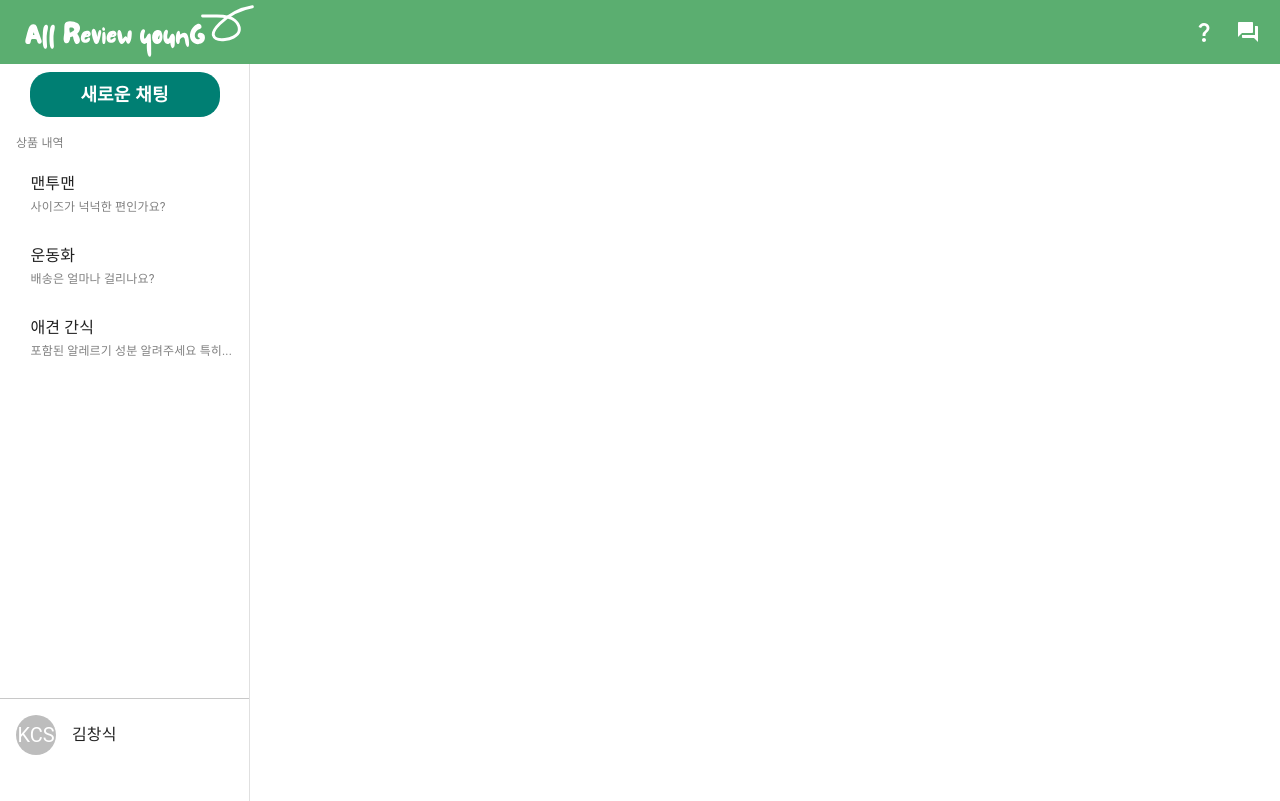
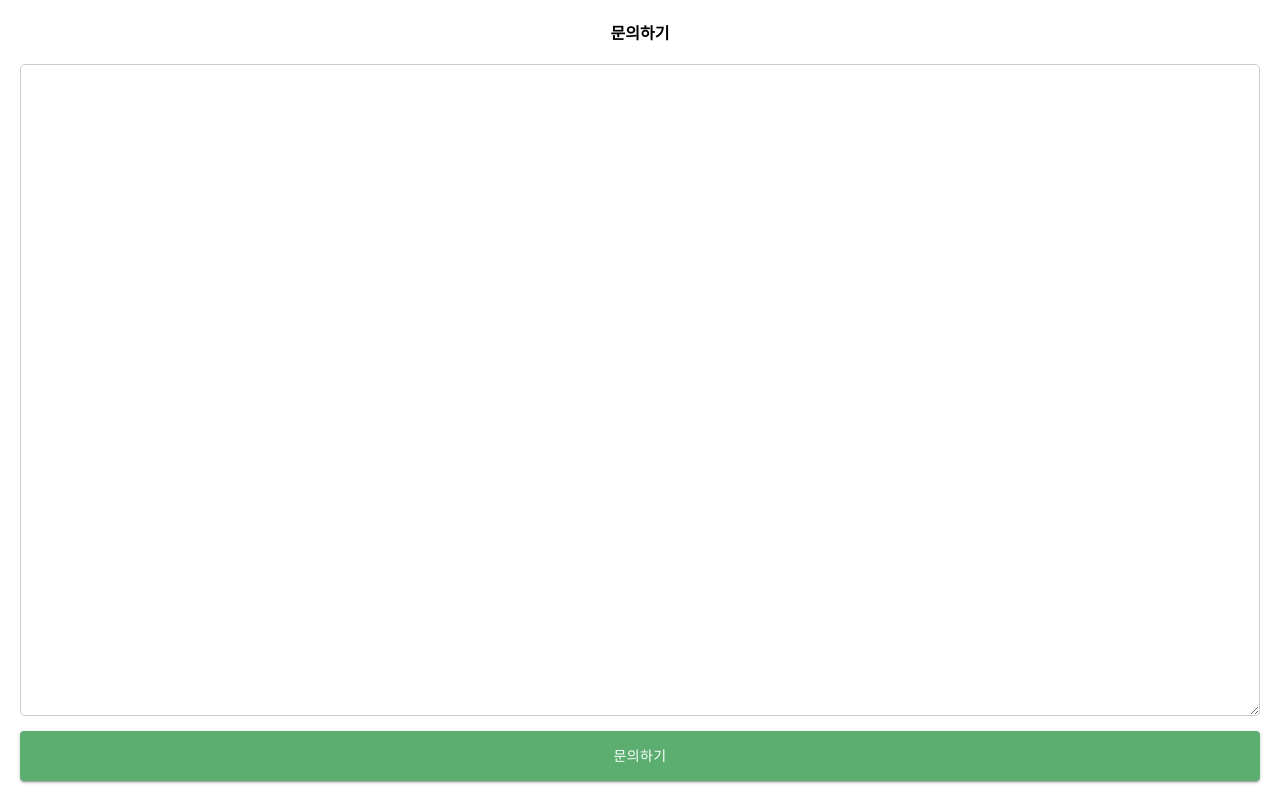
Before and after one commit to Foolish-Bros/ARY-Client, a React (Create React App) app: page /question in a window 1280 px wide. Built offline with nearby package versions, Linux system fonts and the light colour scheme.

Commit message:
Feat: Link Inquiry

```diff
--- a/src/App.js
+++ b/src/App.js
@@ -6,6 +6,7 @@ import Header from "./component/Header";
 import Sidebar from "./component/Sidebar";
 import Login from "./view/Login"; // Import the Login component
 import Signup from "./view/Signup"; // Import the Signin component
+import QnA from "./view/QnA";
 
 function App() {
 	const location = useLocation();
@@ -15,7 +16,8 @@ function App() {
 		location.pathname === "/login" ||
 		location.pathname === "/Login" ||
 		location.pathname === "/signup" ||
-		location.pathname === "/Signup";
+		location.pathname === "/Signup" ||
+		location.pathname === "/question";
 
 	return (
 		<>
@@ -25,6 +27,7 @@ function App() {
 				<Route exact path="/" element={<MainView />} />
 				<Route exact path="/result" element={<Chat />} />
 				<Route exact path="/login" element={<Login />} />{" "}
+				<Route exact path="/question" element={<QnA />} />
 				{/* Route for Login */}
 				<Route exact path="/signup" element={<Signup />} />{" "}
 				{/* Route for Signup */}
--- a/src/component/Header.js
+++ b/src/component/Header.js
@@ -44,7 +44,7 @@ function Header() {
 							onClick={() => {
 								// TODO: 링크 수정
 								window.open(
-									"https://lttworld.notion.site/API-Document-188487d905d24695a7c151ca89003446?pvs=74",
+									"/question",
 									"window_name",
 									"width=430, height=500, location=no, status=no, scrollbars=yes"
 								);
--- a/src/view/MainView.js
+++ b/src/view/MainView.js
@@ -126,7 +126,7 @@ function MainView() {
 						</FormControl>
 
 						<TextField
-							label="검색 또는 URL 입력"
+							label="URL 입력"
 							variant="outlined"
 							fullWidth
 							onChange={handleUrlChange}
--- /dev/null
+++ b/src/view/QnA.js
@@ -0,0 +1,59 @@
+import React, { useState } from "react";
+import { Button } from "@mui/material";
+
+import styles from "./QnA.module.css";
+import axios from "../axios";
+import { useCookies } from "react-cookie";
+
+function QnA() {
+	const cookie = useCookies(["token"]);
+	const token = cookie[0].token;
+	const [text, setText] = useState("");
+
+	const handleChange = (e) => {
+		setText(e.target.value);
+	};
+
+	const onSubmitQuestion = () => {
+		axios
+			.post(
+				"/inquiry/question",
+				{
+					content: text,
+				},
+				{
+					headers: {
+						Authorization: `Bearer ${token}`,
+					},
+				}
+			)
+			.then((res) => {
+				console.log(res);
+				if (res.data.success) {
+					alert(res.data.message);
+					window.close();
+				} else {
+					alert(" 문제가 발생했습니다\n 잠시후 다시 시도해주세요.");
+				}
+			})
+			.catch((err) => {
+				console.log(err);
+			});
+	};
+
+	return (
+		<div className={styles.container}>
+			<div className={styles.title}>문의하기</div>
+			<textarea onChange={handleChange} className={styles.input} />
+			<Button
+				variant="contained"
+				onClick={onSubmitQuestion}
+				className={styles.sendButton}
+			>
+				문의하기
+			</Button>
+		</div>
+	);
+}
+
+export default QnA;
--- /dev/null
+++ b/src/view/QnA.module.css
@@ -0,0 +1,31 @@
+.container {
+	display: flex;
+	flex: 1;
+	flex-direction: column;
+	padding: 20px;
+}
+
+.title {
+	display: flex;
+	font-size: 30;
+	font-weight: 700;
+	justify-content: center;
+	margin-bottom: 20px;
+}
+
+.input {
+	margin-bottom: 15px;
+	height: calc(100vh - 170px);
+	border: 1px #cccccc solid;
+	border-radius: 5px;
+	padding: 10px;
+	align-items: flex-start;
+	font-size: 15px;
+}
+
+.sendButton {
+	color: #fff !important;
+	background-color: #5bae70 !important;
+	height: 50px;
+	box-shadow: none;
+}
```
